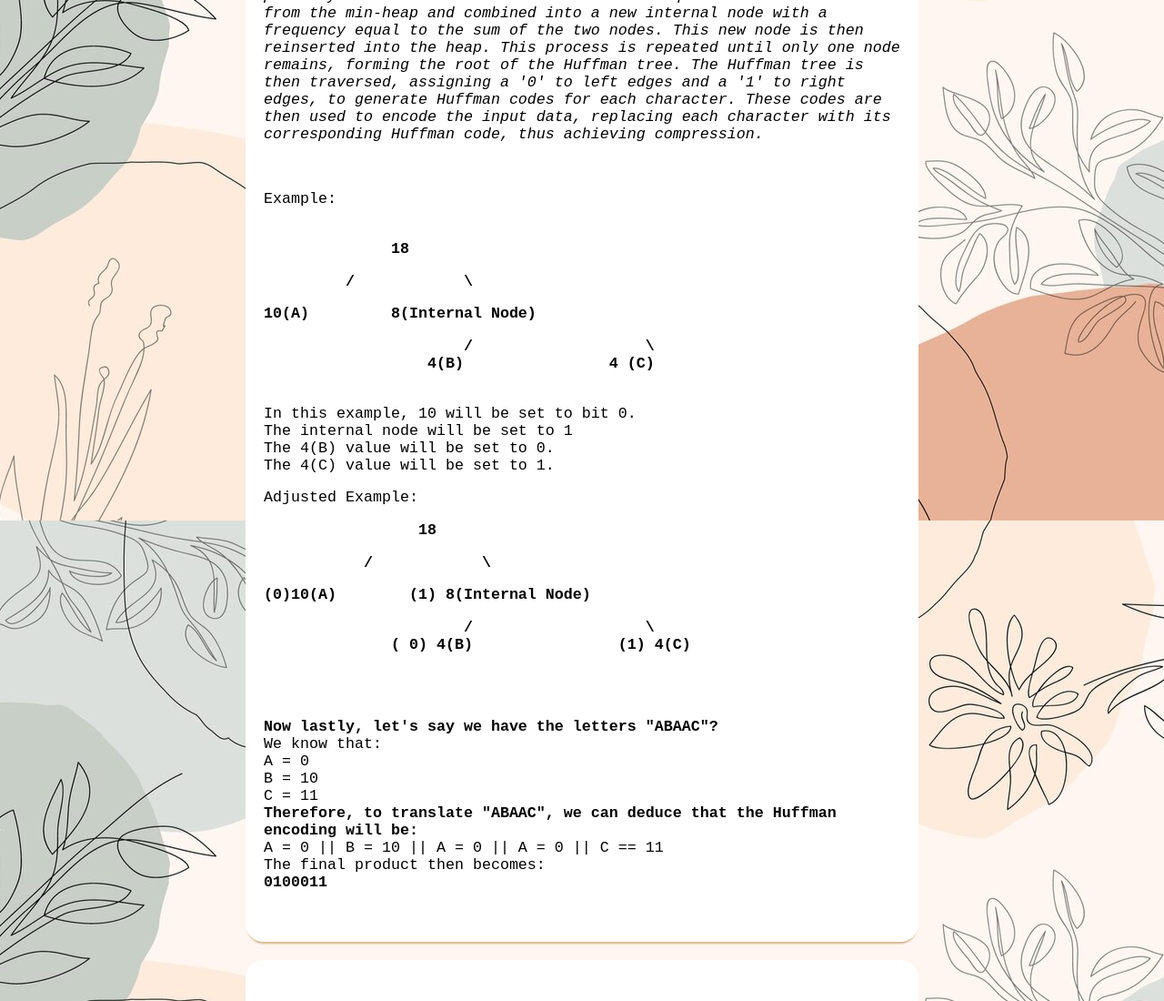
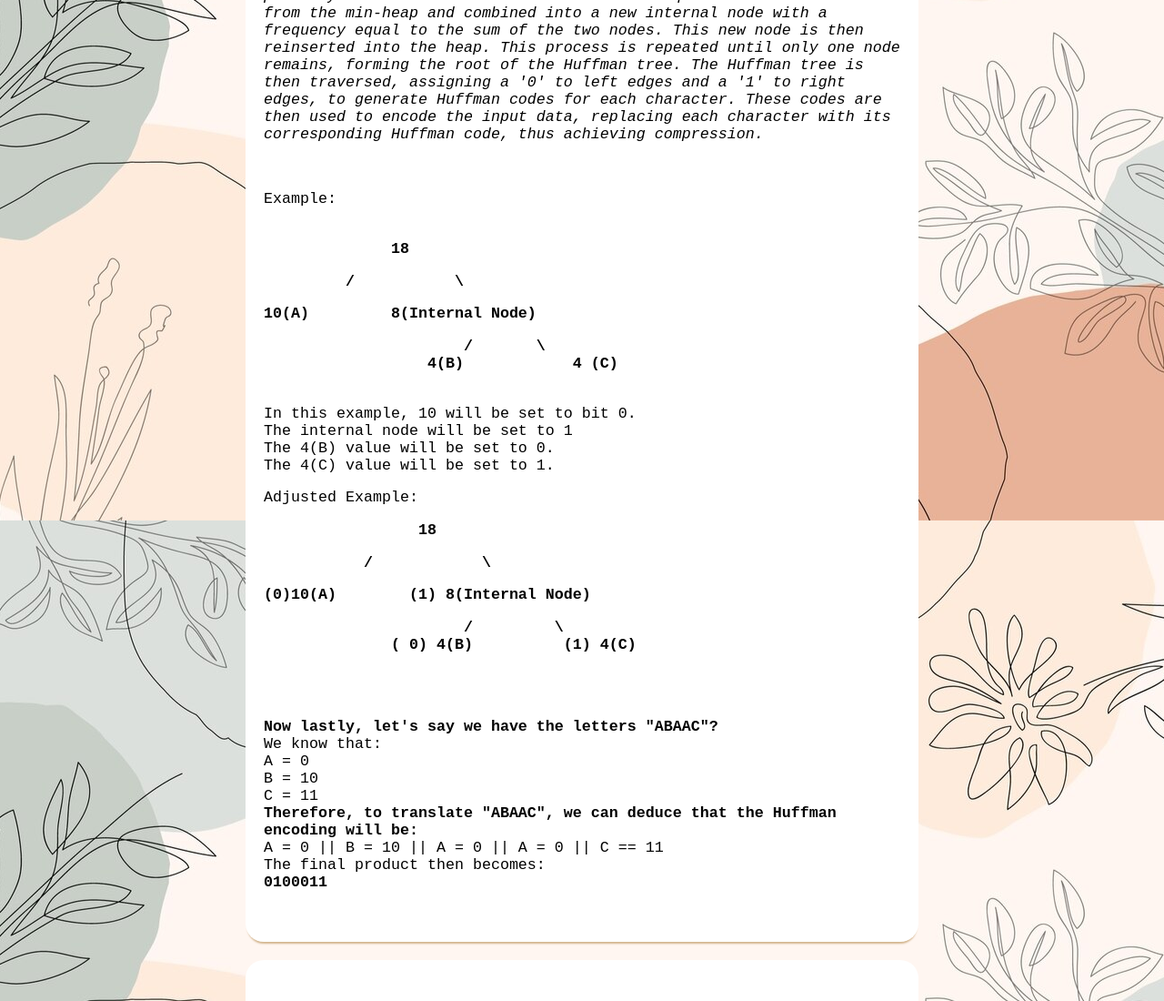
Before and after one commit to dkkumar77/dkkumar77.github.io, a plain HTML site: page pages/blog.html in a window 1280 px wide. Shown: the part 1151-2251 px from the top of the page at 91% size. Drawn offline with Linux system fonts and the light colour scheme.

Commit message:
fixed tree

```diff
--- a/pages/blog.html
+++ b/pages/blog.html
@@ -230,15 +230,15 @@
         <p><br></p>
         <p>Example:<br>&nbsp; &nbsp; &nbsp; &nbsp;&nbsp;</p>
         <p><strong>&nbsp; &nbsp; &nbsp; &nbsp; &nbsp; &nbsp; &nbsp; 18</strong></p>
-        <p><strong>&nbsp; &nbsp; &nbsp; &nbsp; &nbsp;/ &nbsp; &nbsp; &nbsp; &nbsp; &nbsp; &nbsp;\</strong></p>
+        <p><strong>&nbsp; &nbsp; &nbsp; &nbsp; &nbsp;/ &nbsp; &nbsp; &nbsp; &nbsp; &nbsp; \</strong></p>
         <p><strong>10(A) &nbsp; &nbsp; &nbsp; &nbsp; 8(Internal Node)</strong></p>
-        <p><strong>&nbsp; &nbsp; &nbsp; &nbsp; &nbsp; &nbsp; &nbsp; &nbsp; &nbsp; &nbsp; &nbsp; / &nbsp; &nbsp; &nbsp; &nbsp; &nbsp; &nbsp; &nbsp; &nbsp; &nbsp; \<br>&nbsp; &nbsp; &nbsp; &nbsp; &nbsp; &nbsp; &nbsp; &nbsp; &nbsp; 4(B) &nbsp; &nbsp; &nbsp; &nbsp; &nbsp; &nbsp; &nbsp; &nbsp;4 (C)</strong></p>
+        <p><strong>&nbsp; &nbsp; &nbsp; &nbsp; &nbsp; &nbsp; &nbsp; &nbsp; &nbsp; &nbsp; &nbsp; / &nbsp; &nbsp; &nbsp;  \<br>&nbsp; &nbsp; &nbsp; &nbsp; &nbsp; &nbsp; &nbsp; &nbsp; &nbsp; 4(B) &nbsp; &nbsp; &nbsp; &nbsp; &nbsp; &nbsp;4 (C)</strong></p>
         <p><br>In this example, 10 will be set to bit 0.<br>The internal node will be set to 1<br>The 4(B) value will be set to 0.<br>The 4(C) value will be set to 1.</p>
         <p>Adjusted Example:</p>
         <p>&nbsp; &nbsp; &nbsp;<strong>&nbsp; &nbsp; &nbsp; &nbsp; &nbsp; &nbsp; 18</strong></p>
         <p><strong>&nbsp; &nbsp; &nbsp; &nbsp; &nbsp; &nbsp;/  &nbsp; &nbsp; &nbsp; &nbsp; &nbsp; &nbsp;\</strong></p>
         <p><strong>(0)10(A) &nbsp; &nbsp; &nbsp; &nbsp;(1) 8(Internal Node)</strong></p>
-        <p><strong>&nbsp; &nbsp; &nbsp; &nbsp; &nbsp; &nbsp; &nbsp; &nbsp; &nbsp; &nbsp; &nbsp; / &nbsp; &nbsp; &nbsp; &nbsp; &nbsp; &nbsp; &nbsp; &nbsp; &nbsp; \<br>&nbsp; &nbsp; &nbsp; &nbsp; &nbsp; &nbsp; &nbsp; ( 0) 4(B) &nbsp; &nbsp; &nbsp; &nbsp; &nbsp; &nbsp; &nbsp; &nbsp;(1) 4(C)</strong></p>
+        <p><strong>&nbsp; &nbsp; &nbsp; &nbsp; &nbsp; &nbsp; &nbsp; &nbsp; &nbsp; &nbsp; &nbsp; / &nbsp; &nbsp; &nbsp; &nbsp;  \<br>&nbsp; &nbsp; &nbsp; &nbsp; &nbsp; &nbsp; &nbsp; ( 0) 4(B) &nbsp; &nbsp; &nbsp; &nbsp; &nbsp;(1) 4(C)</strong></p>
         <br><br><p><strong>Now lastly, let's say we have the letters &quot;ABAAC&quot;?</strong><br>We know that:<br>A = 0<br>B = 10<br>C = 11<br><strong>Therefore, to translate &quot;ABAAC&quot;, we can deduce that the Huffman encoding will be:</strong><br>A = 0 || B = 10 || A = 0 || A = 0 || C == 11<br>The final product then becomes:<br><strong>0100011</strong></p>
     </br>
 
```
